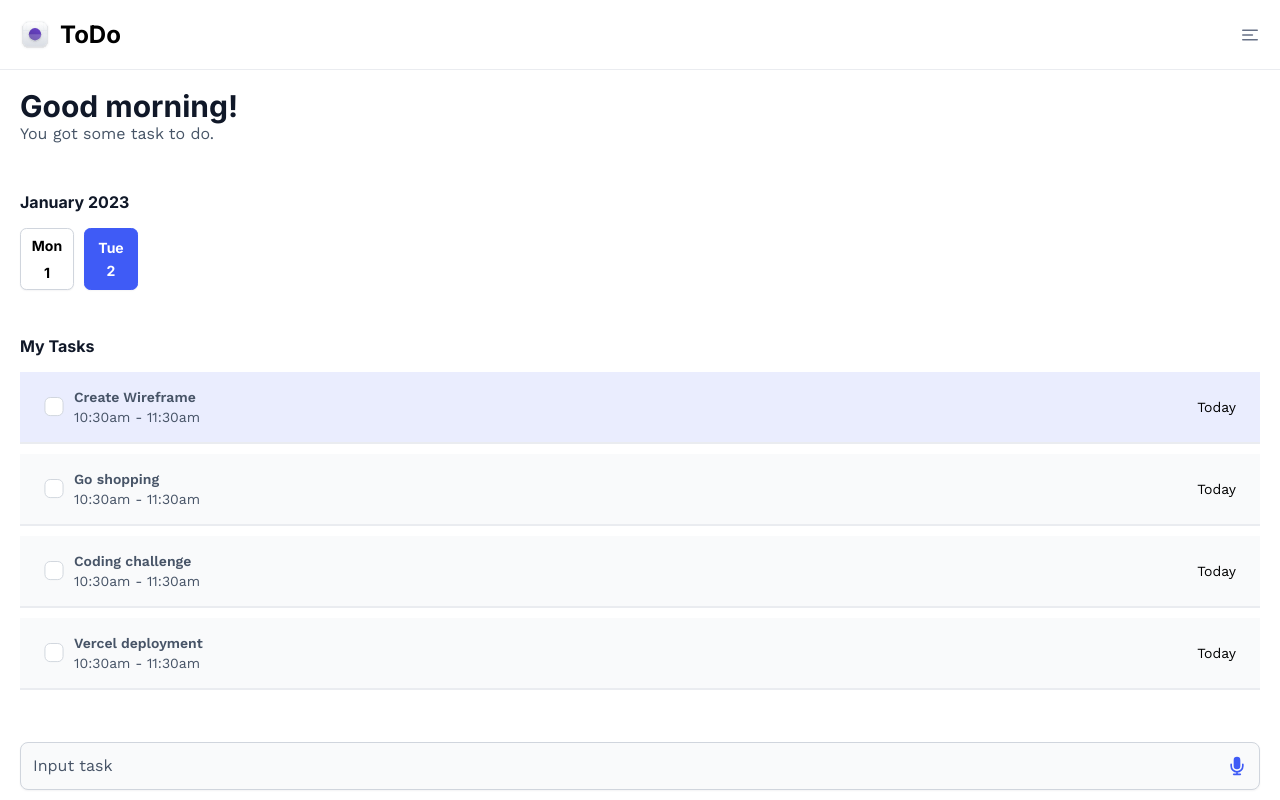
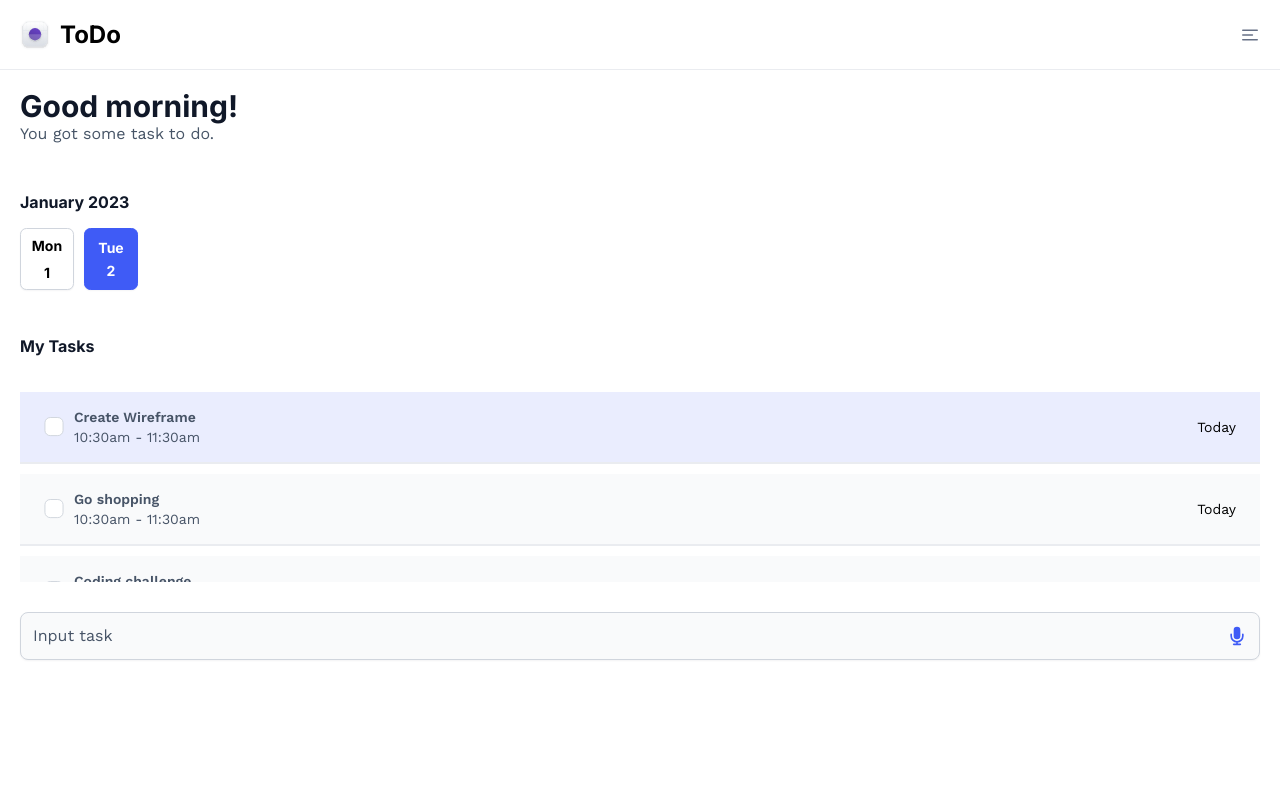
Before and after one commit to Ejirooghene/schoolinka, a React (Create React App) app: page / in a window 1280 px wide. Built offline with nearby package versions, Linux system fonts and the light colour scheme.

Commit message:
fixed the scroll

```diff
--- a/src/components/Action/action.style.ts
+++ b/src/components/Action/action.style.ts
@@ -9,6 +9,7 @@ export const Modal = styled.div`
     border-radius: 30px  30px 0 0;
     position: absolute;
     bottom: 0;
+    z-index: 2;
 `
 
 export const TextInput = styled.textarea`
@@ -50,7 +51,7 @@ export const DateTime = styled.div`
 
     div {
         display: flex;
-        padding: 10px 16px;
+        padding: 10px 26px;
         justify-content: center;
         align-items: center;
         gap: 8px;
--- a/src/pages/Home/home.style.ts
+++ b/src/pages/Home/home.style.ts
@@ -1,7 +1,6 @@
 import styled from 'styled-components';
-import React from 'react';
 
-interface TaskProps extends React.HTMLAttributes<HTMLDivElement> {
+interface TaskProps {
   completed: boolean;
   focused: boolean;
 }
@@ -11,9 +10,7 @@ export const Container = styled.div`
 `
 
 export const Body = styled.div`
-    flex: 1;
     padding: 0 20px;
-    margin-bottom: 450px;
 `
 
 export const Greeting = styled.p`
@@ -36,6 +33,17 @@ export const SubText = styled.p`
 `
 
 export const Tasks = styled.section`
+
+    & > div {
+        height: 200px;
+        padding-bottom: 30px;
+        overflow-y: scroll;
+
+        &::-webkit-scrollbar {
+            width: 0.1rem;
+        }
+    }
+
     h2 {
         color: #101828;
         font-family: Inter;
@@ -43,7 +51,7 @@ export const Tasks = styled.section`
         font-style: normal;
         font-weight: 600;
         line-height: 32px;
-        margin: 20px 0 0 0;
+        margin: 20px 0 20px 0;
     }
 `
 export const Task = styled.div<TaskProps>`
@@ -90,12 +98,9 @@ export const Task = styled.div<TaskProps>`
 `
 
 export const Footer = styled.footer`
-    width: 100%;
     background-color: #fff;
     padding: 30px 20px 10px 20px;
-    margin-top: 30px;
-    position: fixed;
-    bottom: 0;
+    // margin-top: 30px;
 `
 
 export const Input = styled.div`
--- a/src/pages/Home/home.tsx
+++ b/src/pages/Home/home.tsx
@@ -71,6 +71,7 @@ const Home: FC = () => {
                 <Calendar />
                 <Tasks>
                     <h2>My Tasks</h2>
+                    <div>
                         {
                             tasks.map((task: ITask, index) => (
                                 <Task completed={task.completed} focused={index === focused} onClick={() => handleFocus(index)} onDoubleClick={() => setShowDeleteTask(true)} key={task.task}>
@@ -85,6 +86,7 @@ const Home: FC = () => {
                                 </Task>
                             ))
                         }
+                    </div>
                 </Tasks>
             </Body>
             <Footer>
```
Lines whose indentation alone changed are shown as unchanged.
